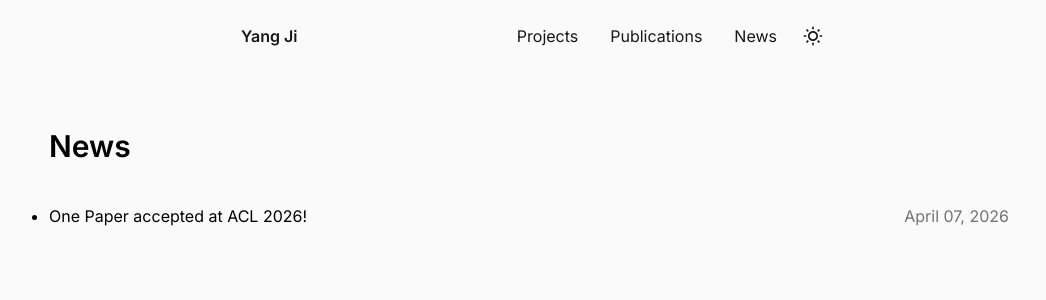
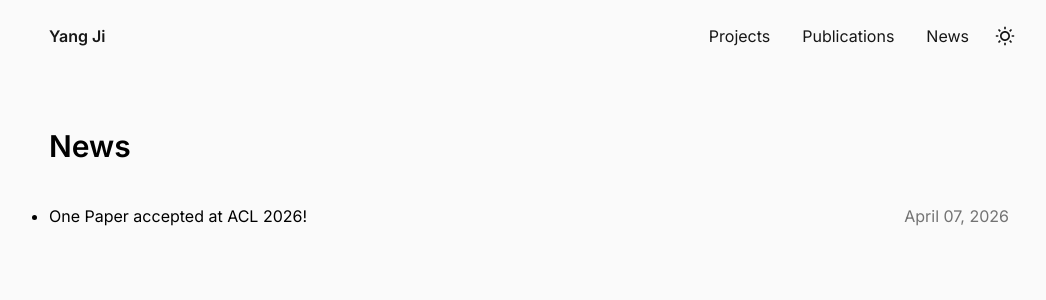
Before and after one commit to yangji721/my_website, a Next.js app: page /news in a window 1280 px wide. Shown: the top 300 px of the page, without its empty margins (111-1157 px from the left). Built offline with nearby package versions, Linux system fonts and the light colour scheme.

Commit message:
fix headers

```diff
--- a/components/Header.tsx
+++ b/components/Header.tsx
@@ -38,7 +38,7 @@ export default function Header() {
     <div
       className={`flex flex-col fixed top-0 w-full bg-neutral-50/80 dark:bg-neutral-800/30 backdrop-blur-lg content-start `}
     >
-      <nav className='flex justify-between m-auto md:w-[40rem] w-full py-4 text-lg px-4 h-auto'>
+      <nav className='flex justify-between m-auto md:w-[64rem] w-full py-4 text-lg px-4 h-auto'>
         <Button asChild variant='ghost'>
           <Link href={'/'} className='font-semibold'>
             {personalInfo.name}
```
